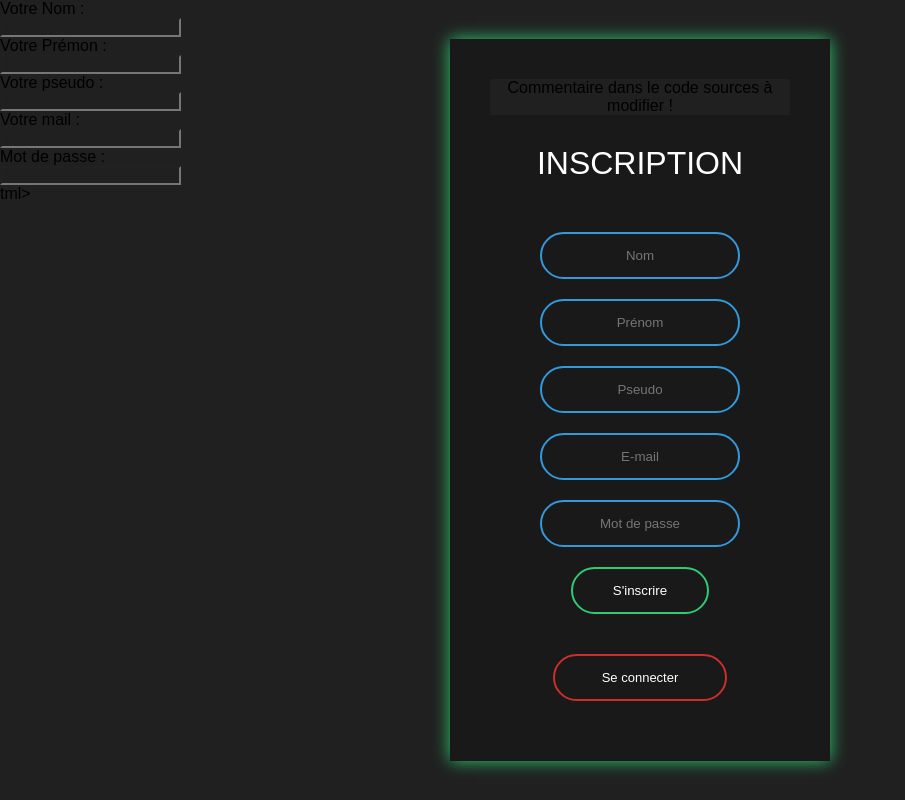
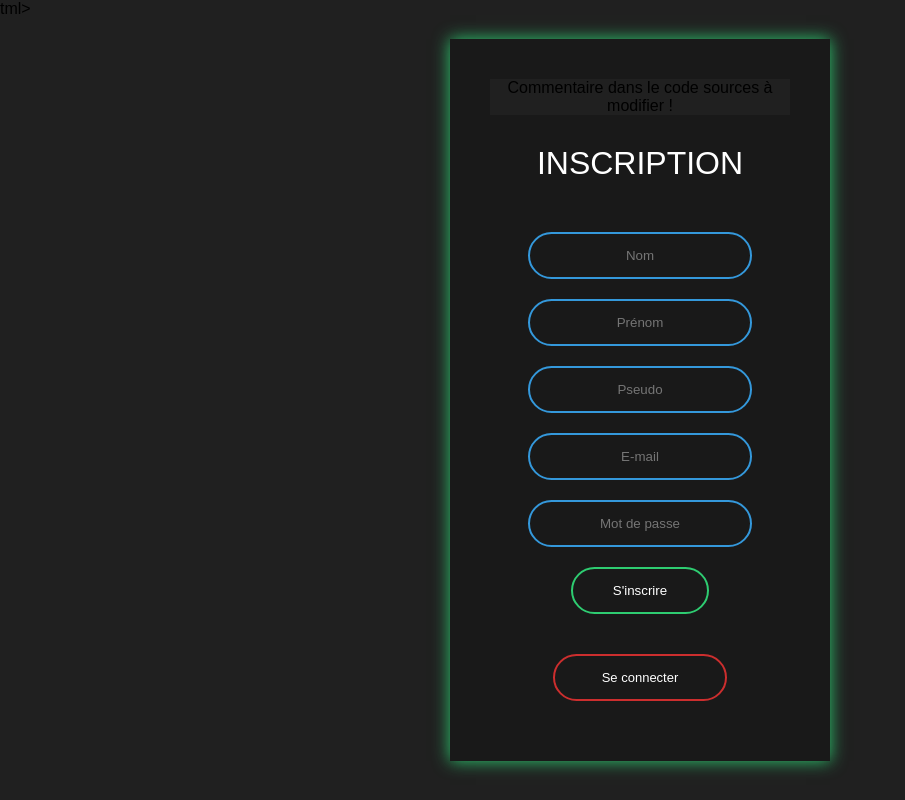
Before and after one commit to titivince/explorateur_fichiers, a PHP site: page /public/inscription.php in a window 1280 px wide. Shown: the whole page, without its empty margins (0-905 px from the left). Run offline with PHP 8.4, Linux system fonts and the light colour scheme; data that the repository does not hold is empty; some libraries are stand-ins or nearby versions.

Commit message:
modif register php

```diff
--- a/public/inscription.php
+++ b/public/inscription.php
@@ -17,25 +17,6 @@ require_once('../assets/pdo.php');
 require ('../assets/close.php');
 
 ?>
-<form method="POST">
-
-    <p>Votre Nom :</p>
-    <input type="text" name="name" minlength="2" required>
-
-    <p>Votre Prémon :</p>
-    <input type="text" name="first_name" minlength="2" required>
-
-    <p>Votre pseudo :</p>
-    <input type="text" name="pseudo" minlength="2" required>
-
-    <p>Votre mail :</p>
-    <input type="email" name="email" required>
-
-    <p>Mot de passe :</p>
-    <input type="password" name="password" minlength="8" required>
-
-
-</form>
 
 <!DOCTYPE html>
 <html lang="FR-fr">
```
